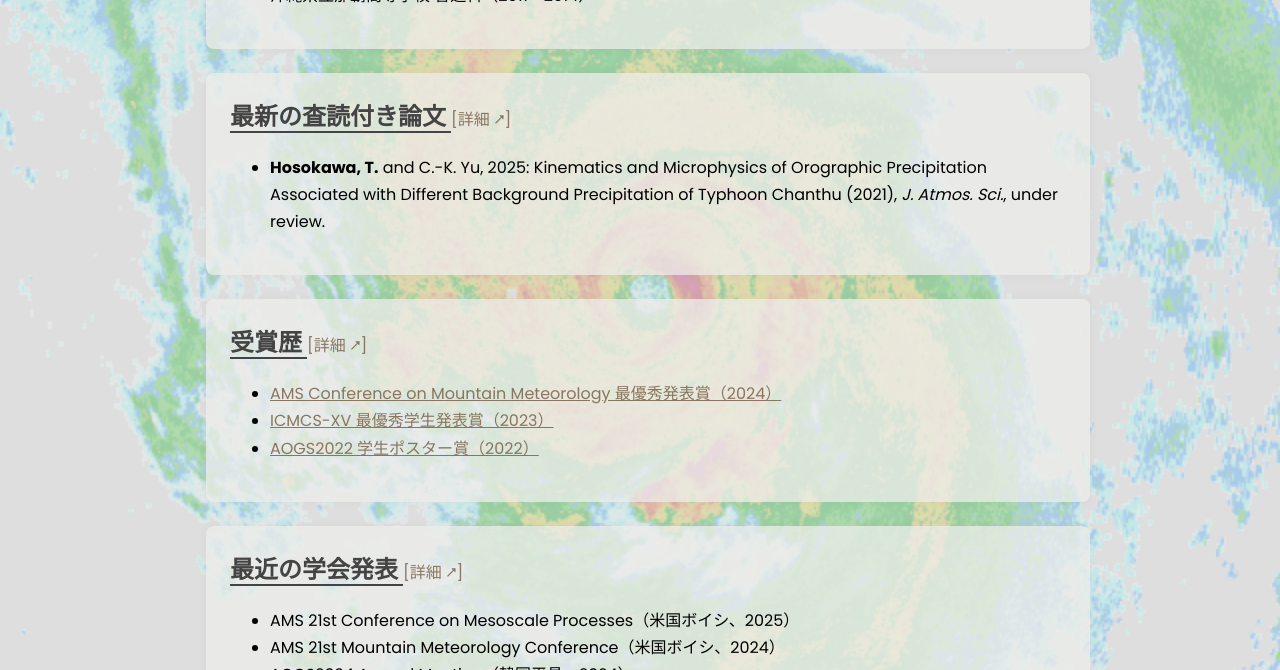
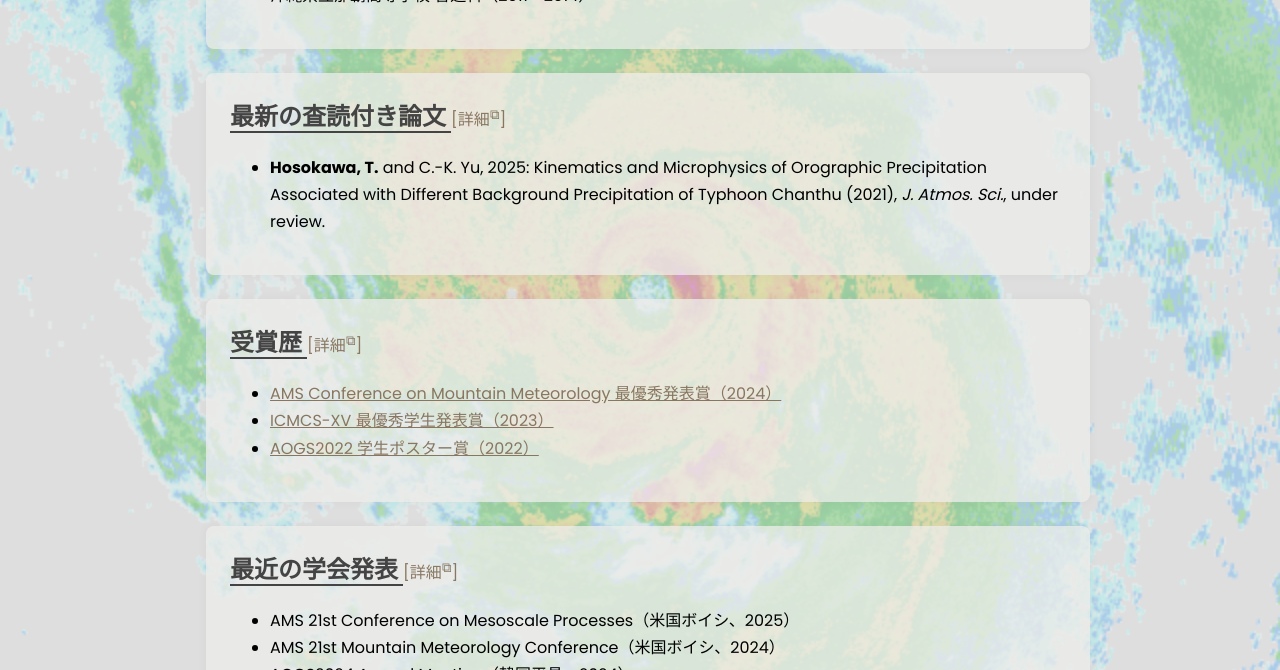
Before and after one commit to tsubakih07/tsubaki_homepage, a Jekyll site: the page built from index_ja.html, in a window 1280 px wide and 900 px high, scrolled down 712 px. Shown: the part 155-825 px from the top of the window. Built offline with Jekyll 4.4.1, drawn with Linux system fonts in a browser that asks for light colours.

Commit message:
updated link mark

```diff
--- a/index.html
+++ b/index.html
@@ -57,7 +57,7 @@ permalink: /index.html
 {% for section in target_sections %}
   <section class="section">
     <h2>Recent {{ section.title }}</h2>
-    <a href="cv.html#{{section.id}}" style="text-decoration: none;">[more &#11111;]</a>
+    <a href="cv.html#{{section.id}}" style="text-decoration: none;">[more<sup>&#x29C9;</sup>]</a>
     {% if section.items %}
       {% if section.id == 'publication' %}
         <ul>
--- a/index_ja.html
+++ b/index_ja.html
@@ -63,7 +63,7 @@ permalink: /index_ja.html
         最近の{{ section.title }}
       {% endif %}
     </h2>
-    <a href="cv_ja.html#{{section.id}}" style="text-decoration: none;">[詳細 &#11111;]</a>
+    <a href="cv_ja.html#{{section.id}}" style="text-decoration: none;">[詳細<sup>&#x29C9;</sup>]</a>
 
     {% if section.items %}
       {% if section.id == 'publication' %}
```
Also changed, not shown: 3 other files.
